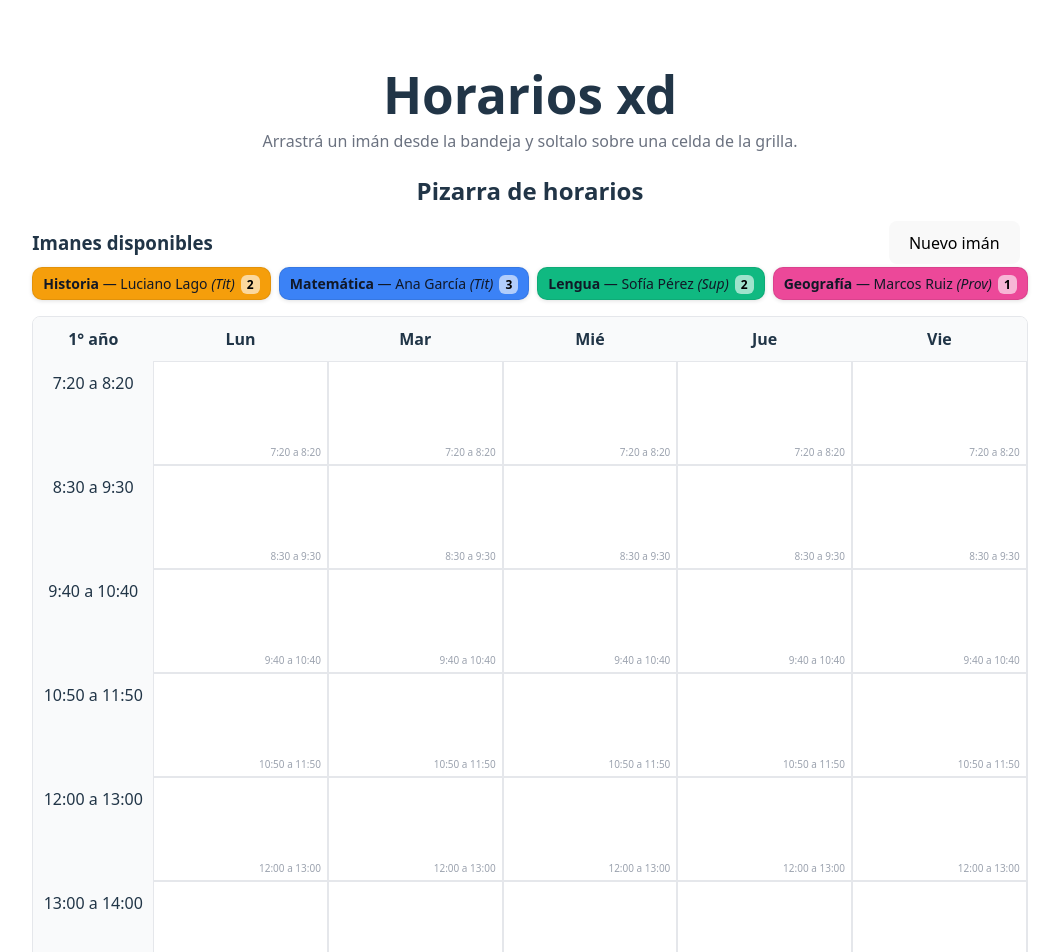
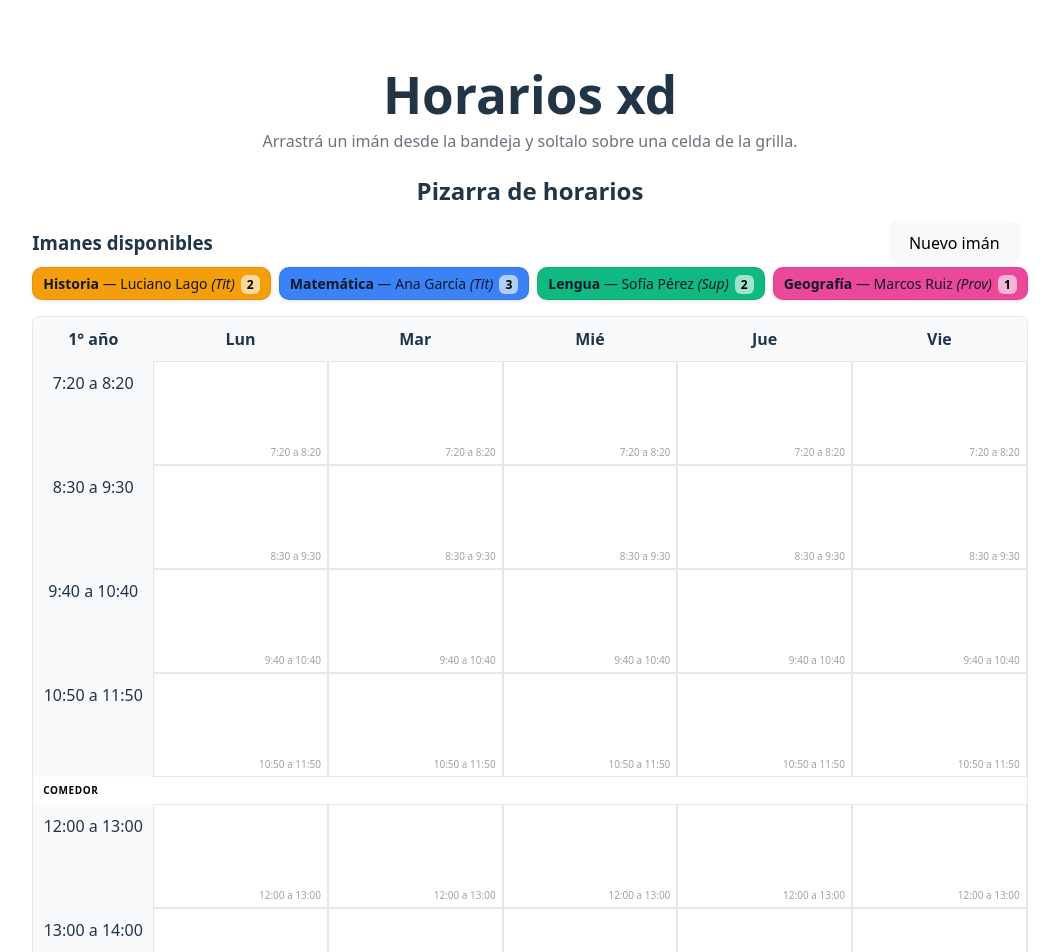
Before and after one commit to Juanfle/Tablero-imantado, a React (Vite) app: page / in a window 1280 px wide. Shown: the top 952 px of the page, without its empty margins (110-1169 px from the left). Built offline with nearby package versions, Linux system fonts and the light colour scheme.

Commit message:
add line comedor

```diff
--- a/src/components/Tablero.module.css
+++ b/src/components/Tablero.module.css
@@ -109,3 +109,14 @@
   align-items: center;
   justify-content: center;
 }
+
+/* visual separator for comedor - non-droppable decorative row */
+.separator {
+  grid-column: 1 / -1;
+  font-size: 10px;
+  color: #000000;
+  font-weight: 700;
+  text-align: left;
+  padding: 6px 10px;
+  letter-spacing: 0.6px;
+}
--- a/src/components/iman.tsx
+++ b/src/components/iman.tsx
@@ -127,13 +127,14 @@ function ImanContent({ iman, restantes }: BaseProps) {
     const teacherName = showSuplenteCompact ? iman.docente2! : iman.docente;
     const teacherRole = showSuplenteCompact ? iman.rol2 : iman.rol;
 
-    const TRUNCATE_LEN = 16; // configurable: número máximo de caracteres para mostrar en la vista compacta
+    const TRUNCATE_LEN = 12; // configurable: número máximo de caracteres para mostrar en la vista compacta
     const truncate = (s: string, n = TRUNCATE_LEN) => (s.length > n ? s.slice(0, n).trimEnd() + '...' : s);
     const displayMateria = truncate(iman.materia, TRUNCATE_LEN);
+    const displayTeacher = truncate(teacherName, TRUNCATE_LEN);
 
     return (
         <>
-            <strong title={iman.materia}>{displayMateria}</strong> — {teacherName} <em>({teacherRole})</em>
+            <strong title={iman.materia}>{displayMateria}</strong> — <span title={teacherName}>{displayTeacher}</span> <em>({teacherRole})</em>
             {typeof restantes === 'number' && (
                 <span title="Módulos restantes" className={styles.restantes}>{restantes}</span>
             )}
@@ -176,6 +177,7 @@ function DraggableIman({ iman, restantes, dragId }: DraggableProps) {
         zIndex: isDragging ? 9999 : 1,
         boxShadow: isDragging ? '0 6px 20px rgba(0,0,0,0.2)' : undefined,
         cursor: 'grab',
+        opacity: isDragging ? 0 : 1,
     } as React.CSSProperties;
 
     return (
--- a/src/components/tablero.tsx
+++ b/src/components/tablero.tsx
@@ -153,6 +153,7 @@ export default function Tablero() {
 
                     {/* Filas */}
                     {BLOQUES.map((b) => (
+                        <>
                         <div key={`fila-${b}`} className={tstyles.rowContents}>
                             <div className={tstyles.rowHeader}>{b}</div>
                             {DIAS.map((d) => {
@@ -175,6 +176,11 @@ export default function Tablero() {
                                 );
                             })}
                         </div>
+                        {/* insert separator after the 4th bloque (index 3) to mark comedor between 10:50-11:50 and 12:00-13:00 */}
+                        {b === '10:50 a 11:50' && (
+                            <div key={`sep-${b}`} className={tstyles.separator} aria-hidden="true">COMEDOR</div>
+                        )}
+                        </>
                     ))}
                 </div>
                 <DragOverlay dropAnimation={null}>
```
